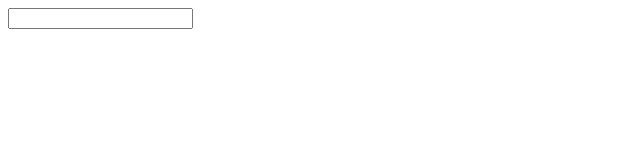
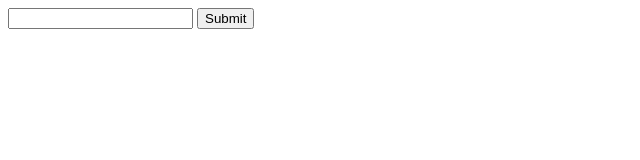
Before and after one commit to lttrung2001/webview-html, a plain HTML site: page index.html in a window 1280 px wide. Shown: the whole page, without its empty margins (0-640 px from the left). Drawn offline with Linux system fonts and the light colour scheme.

Commit message:
Update index.html

```diff
--- a/index.html
+++ b/index.html
@@ -6,10 +6,15 @@
 </head>
 <body>
     <input id="searchBar" />
+    <button onclick="submit()">Submit</button>
     <script>
         function fillData(data) {
             document.getElementById("searchBar").value = data;
         };
+        function submit() {
+            const data = document.getElementById("searchBar").value;
+            AndroidInterface.getSearchValue(data);
+        }
     </script>
 </body>
 </html>
```
